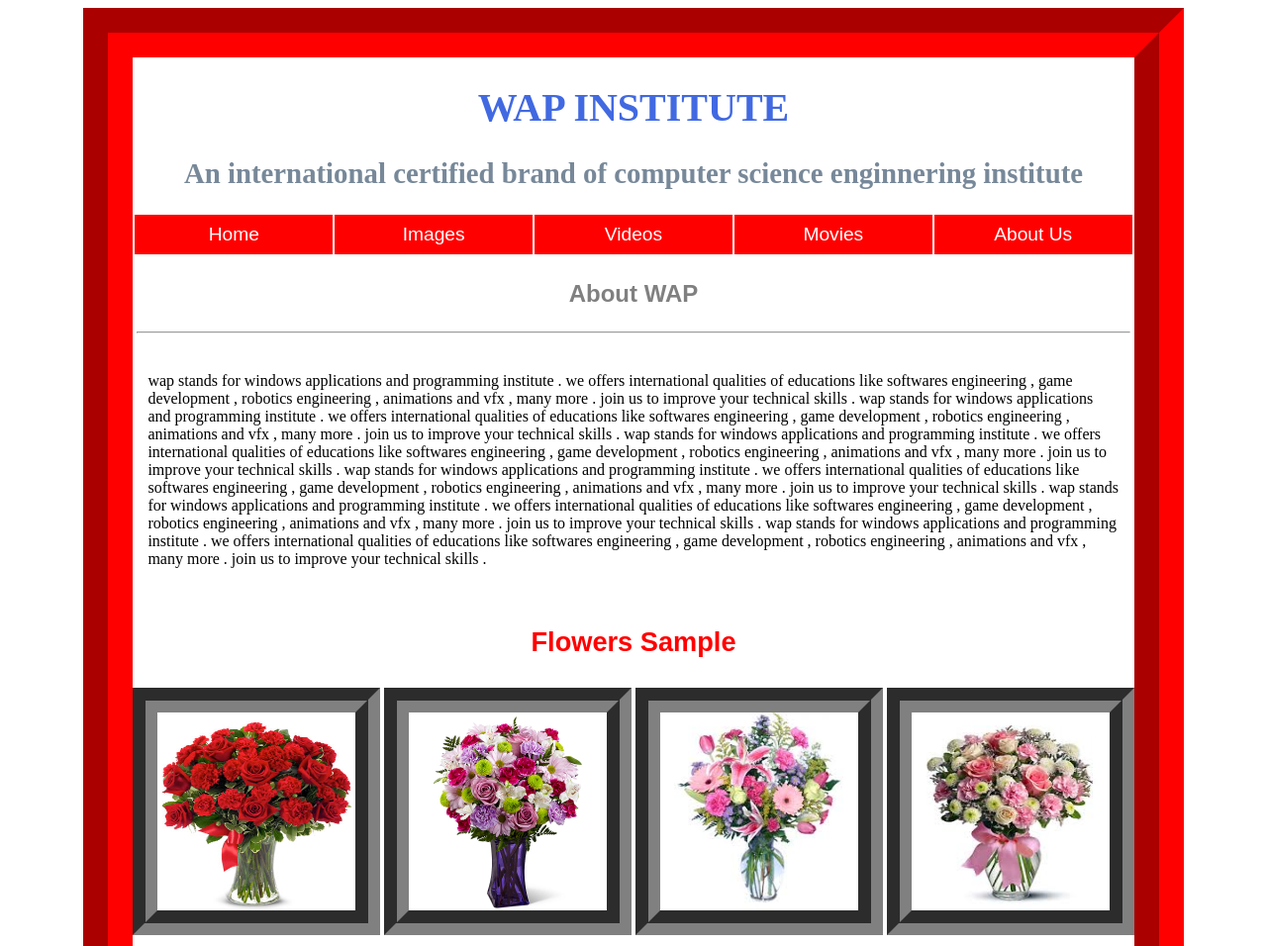
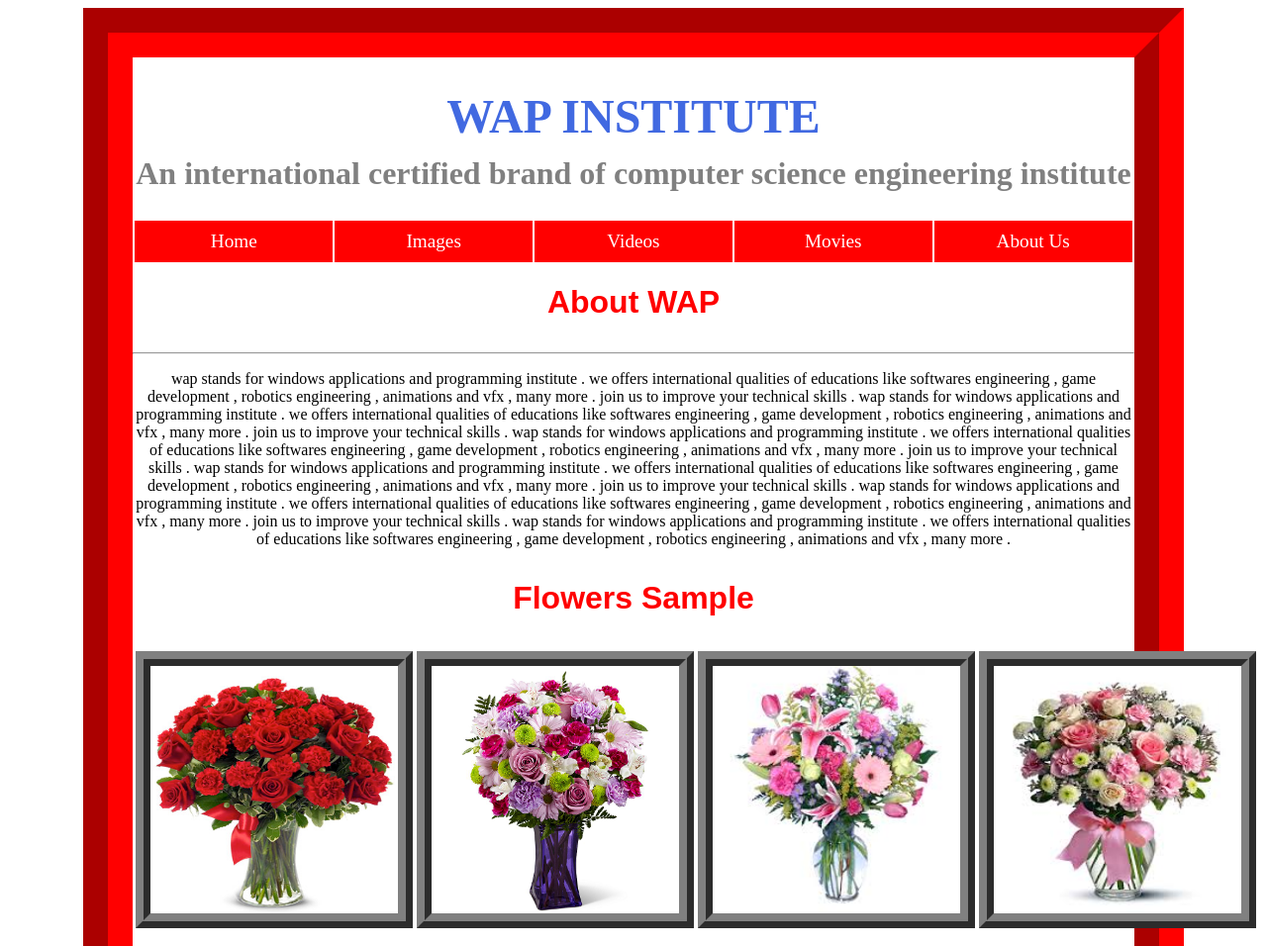
Before and after one commit to zeeshanmraje268/CSS2-Tutorial, a plain HTML site: page tutorial3.html in a window 1280 px wide. Shown: the top 956 px of the page at 99% size. Drawn offline with Linux system fonts and the light colour scheme.

Commit message:
CSS2 (Tutorial 3 Rev )

```diff
--- a/tutorial3.html
+++ b/tutorial3.html
@@ -4,76 +4,130 @@
 <head>
     <meta charset="UTF-8">
     <meta name="viewport" content="width=device-width, initial-scale=1.0">
-    <title>Tutorial 3</title>
+    <title>WAP Institute</title>
 </head>
+<style>
+    .container {
+        width: 80%;
+        border: 50px red groove;
+        height: 1500px;
+        margin: 0 auto;
+    }
+
+    h1 {
+        color: royalblue;
+        font-size: 3rem;
+    }
+
+    h2 {
+        color: gray;
+        font-size: 2rem;
+        margin-top: -20px;
+    }
+
+    table {
+        width: 100%
+    }
+
+    #menu-link {
+        background-color: red;
+        color: white;
+        width: 20%;
+        height: 40px;
+        text-align: center;
+        font-size: 1.2rem;
+    }
+
+    #section-heading {
+        color: red;
+        font-size: 2rem;
+        margin-top: 20px;
+        font-family: sans-serif;
+    }
+
+    #flower-heading{
+        color:red;
+        font-size: 2rem;
+        font-family: sans-serif;
+    }
+    #flower-img{
+        width: 250px;
+        height: 250px;
+        align-items: center;
+        border: 15px gray ridge;
+    }
+    #flowers{
+        width: 75%;
+    }
+
+    #graphic-heading{
+        font-family: sans-serif;
+        font-size: 2rem;
+        color: red;
+    }
+
+    #graphic_design{
+        width: 800px;
+        border: 15px ridge gray;
+    }
+
+</style>
 
 <body>
-    <div style="display: flex;justify-content: center;align-items: center;">
-        <div style="border: 50px groove red;height: 1500px;width: 80%;">
-            <h1 style="color: royalblue;font-size: 2.5rem;text-align: center;">WAP INSTITUTE</h1>
-            <h2 style="color: lightslategray;font-size:1.8rem;text-align: center;">An international certified brand of computer science
-                enginnering
-                institute</h2>
-            <table style="width: 100%;">
+    <div>
+        <div class="container">
+            <center>
+                <h1>WAP INSTITUTE</h1>
+                <h2>An international certified brand of computer science engineering institute</h2>
+                <table>
                     <tr>
-                    <td
-                        style="background-color: red;color: white;width: 20%; text-align: center; font-size: 1.2rem; padding: 5px;height: 30px;font-family: sans-serif;">
-                        Home</td>
-                    <td
-                        style="background-color: red;color: white;width: 20%; text-align: center; font-size: 1.2rem; padding: 5px;height: 30px;font-family: sans-serif;">
-                        Images</td>
-                    <td
-                        style="background-color: red;color: white;width: 20%; text-align: center; font-size: 1.2rem; padding: 5px;height: 30px;font-family: sans-serif;">
-                        Videos</td>
-                    <td
-                        style="background-color: red;color: white;width: 20%; text-align: center; font-size: 1.2rem; padding: 5px;height: 30px;font-family: sans-serif;">
-                        Movies</td>
-                    <td
-                        style="background-color: red;color: white;width: 20%; text-align: center; font-size: 1.2rem; padding: 5px;height: 30px;font-family: sans-serif;">
-                        About Us</td>
+                        <td id="menu-link" >Home</td>
+                        <td id="menu-link" >Images</td>
+                        <td id="menu-link" >Videos</td>
+                        <td id="menu-link" >Movies</td>
+                        <td id="menu-link" >About Us</td>
                     </tr>
                 </table>
-            <h3 style="font-family: sans-serif;font-size: 1.5rem;color: grey;text-align: center;">About WAP</h3>
-            <hr style="width: 99%;">
-            <div style="padding: 15px;">
+                <section>
+                    <h3 id="section-heading">About WAP</h3>
+                    <hr>
                     <p>
-                wap stands for windows applications and programming institute . we offers international qualities of
-                educations like softwares engineering , game development , robotics engineering , animations and vfx ,
-                many more . join us to improve your technical skills . wap stands for windows applications and
-                programming institute . we offers international qualities of educations like softwares engineering ,
-                game development , robotics engineering , animations and vfx , many more . join us to improve your
-                technical skills . wap stands for windows applications and programming institute . we offers
-                international qualities of educations like softwares engineering , game development , robotics
-                engineering , animations and vfx , many more . join us to improve your technical skills . wap stands for
-                windows applications and programming institute . we offers international qualities of educations like
-                softwares engineering , game development , robotics engineering , animations and vfx , many more . join
-                us to improve your technical skills . wap stands for windows applications and programming institute . we
-                offers international qualities of educations like softwares engineering , game development , robotics
-                engineering , animations and vfx , many more . join us to improve your technical skills . wap stands for
-                windows applications and programming institute . we offers international qualities of educations like
-                softwares engineering , game development , robotics engineering , animations and vfx , many more . join
-                us to improve your technical skills .
+                        wap stands for windows applications and programming institute . we offers international
+                        qualities of educations like softwares engineering , game development , robotics engineering ,
+                        animations and vfx , many more . join us to improve your technical skills . wap stands for
+                        windows applications and programming institute . we offers international qualities of educations
+                        like softwares engineering , game development , robotics engineering , animations and vfx , many
+                        more . join us to improve your technical skills . wap stands for windows applications and
+                        programming institute . we offers international qualities of educations like softwares
+                        engineering , game development , robotics engineering , animations and vfx , many more . join us
+                        to improve your technical skills . wap stands for windows applications and programming institute
+                        . we offers international qualities of educations like softwares engineering , game development
+                        , robotics engineering , animations and vfx , many more . join us to improve your technical
+                        skills . wap stands for windows applications and programming institute . we offers international
+                        qualities of educations like softwares engineering , game development , robotics engineering ,
+                        animations and vfx , many more . join us to improve your technical skills . wap stands for
+                        windows applications and programming institute . we offers international qualities of educations
+                        like softwares engineering , game development , robotics engineering , animations and vfx , many
+                        more .
                     </p>
-            </div>
-            <h3 style="color: red; text-align: center;font-size: 1.7rem;font-family: sans-serif;">Flowers Sample</h3>
-            <table style="width: 100%;display: flex;justify-content: center;align-items: center;">
-                <tr >
-                    <td> <img src="Notes/Tutorial 3/images/a.jpg" alt=""  style="width: 200px; border: 25px groove grey; height:200px;" > </td>
-                    <td> <img src="Notes/Tutorial 3/images/b.jfif" alt="" style="width: 200px; border: 25px groove grey; height:200px;" > </td>
-                    <td> <img src="Notes/Tutorial 3/images/c.jfif" alt="" style="width: 200px; border: 25px groove grey; height:200px;" > </td>
-                    <td> <img src="Notes/Tutorial 3/images/d.jfif" alt="" style="width: 200px; border: 25px groove grey; height:200px;" > </td>
+                </section>
+                <section>
+                    <h3 id="flower-heading">Flowers Sample</h3>
+                    <table id="flowers">
+                        <tr>
+                            <td><img id="flower-img" src="Notes/Tutorial 3/images/a.jpg" alt=""></td>
+                            <td><img id="flower-img" src="Notes/Tutorial 3/images/b.jfif" alt=""></td>
+                            <td><img id="flower-img" src="Notes/Tutorial 3/images/c.jfif" alt=""></td>
+                            <td><img id="flower-img" src="Notes/Tutorial 3/images/d.jfif" alt=""></td>
 
                         </tr>
                     </table>
-
-            <div>
-
-
-
-            <h3 style="color: royalblue;text-align: center;font-size: 1.7rem;">Designing Sample</h3>
-            <div style="display: flex;justify-content: center; align-items: center;">
-                <img src="Notes/Tutorial 3/images/pic.jpg" style="width: 900px;height: 500px;" alt="">
-            </div>
+                </section>
+                <section>
+                    <h3 id="graphic-heading">Designing Sample</h3>
+                    <img id="graphic_design" src="Notes/Tutorial 3/images/pic.jpg" alt="">
+                </section>
+            </center>
         </div>
     </div>
 </body>
```
Lines whose indentation alone changed are shown as unchanged.
